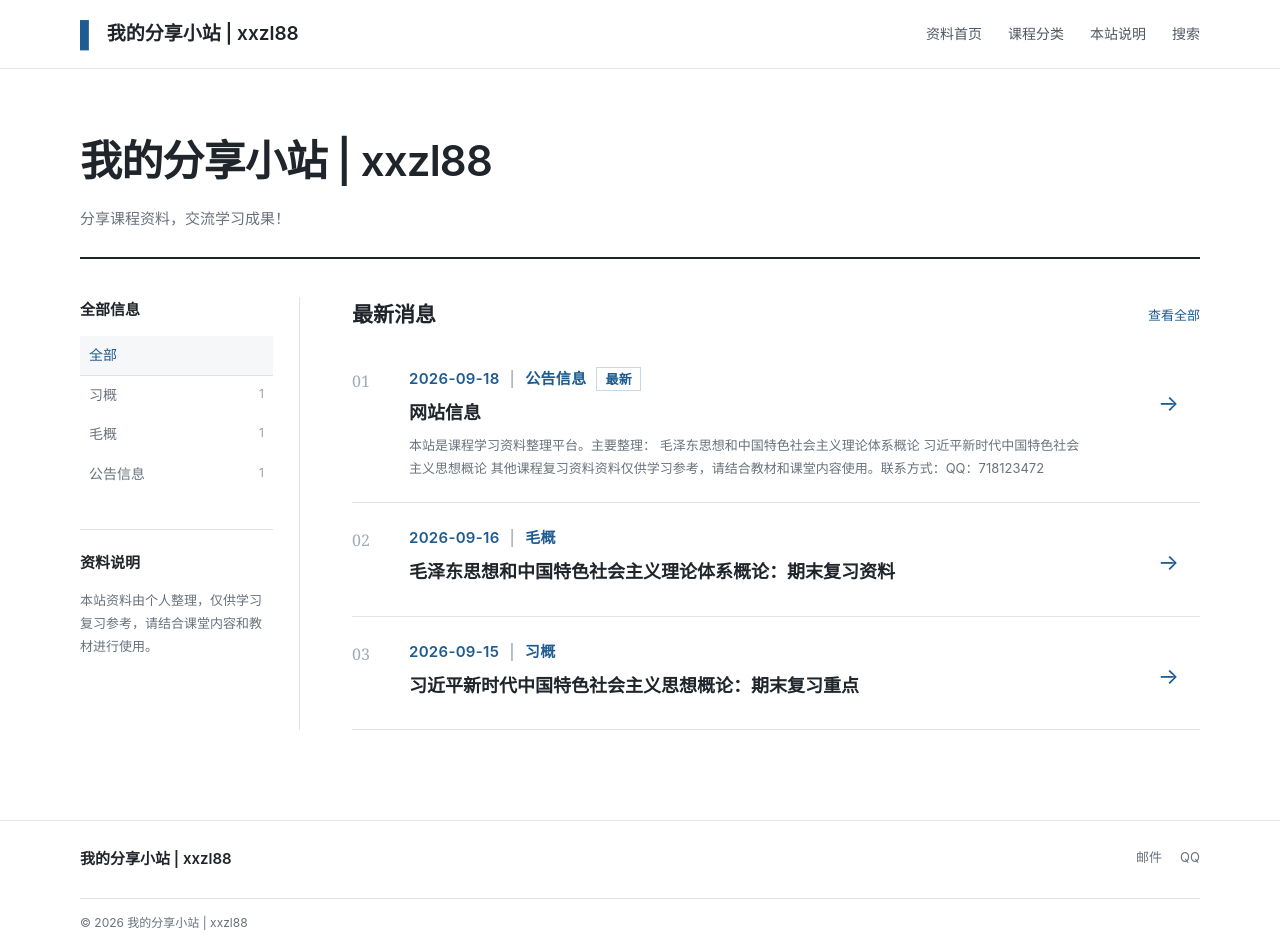
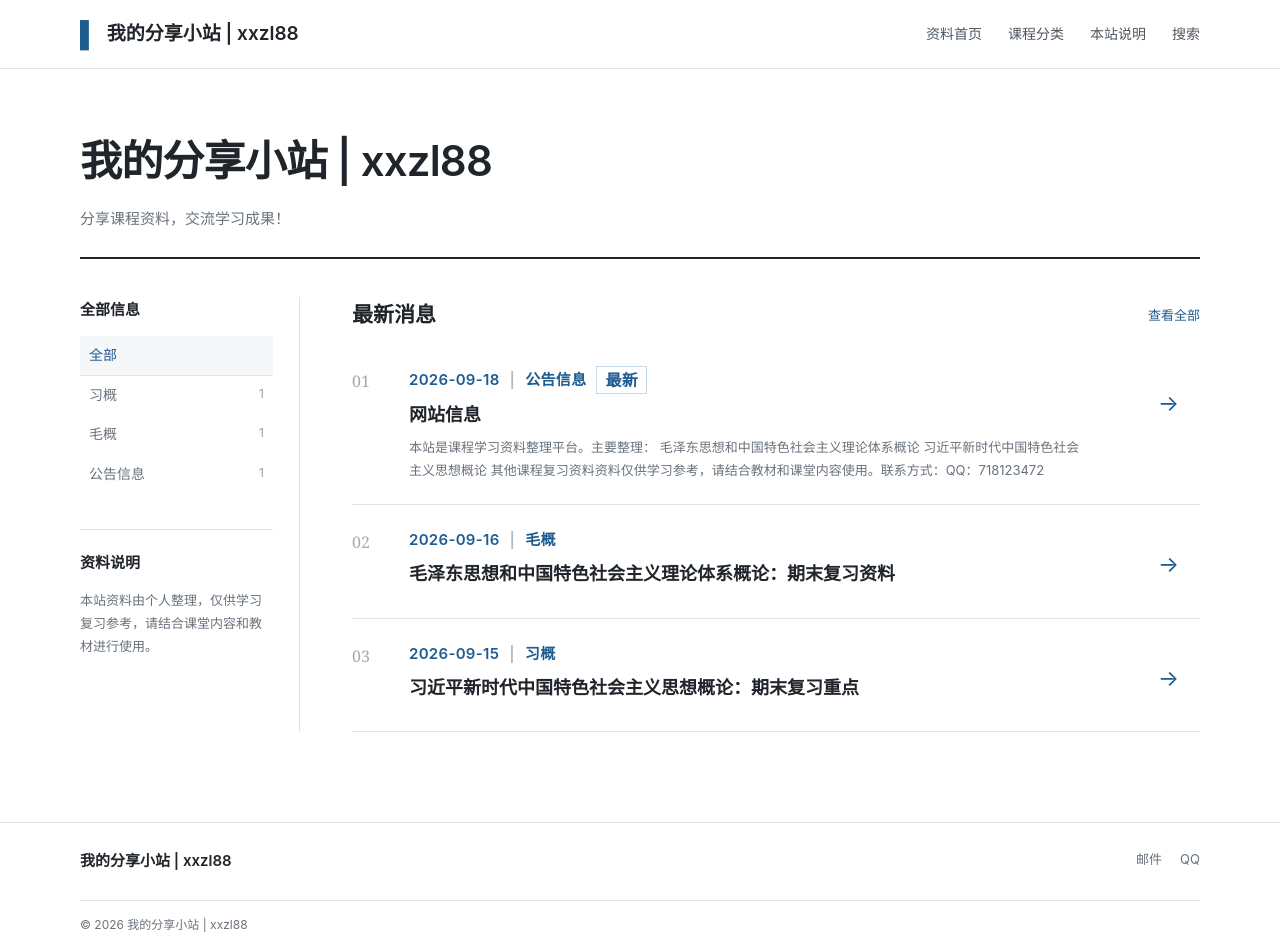
Before and after one commit to xxzl88/csu, a Jekyll site: the page built from index.html, in a window 1280 px wide. Built offline with Jekyll 4.4.1, drawn with Linux system fonts in a browser that asks for light colours; the list of posts is cut into pages by our own code.

Commit message:
Update font size for notice label
Increased font size of notice label from 13px to 16px.

```diff
--- a/assets/css/main.css
+++ b/assets/css/main.css
@@ -49,7 +49,7 @@
   letter-spacing:.02em;
 }
 .separator { color:#b1b8be; }
-.notice-label {border:1px solid #c7d8e8;padding:2px 8px;color:var(--accent);font-size:13px;font-weight:600;line-height:1.4;}
+.notice-label {border:1px solid #c7d8e8;padding:2px 8px;color:var(--accent);font-size:16px;font-weight:600;line-height:1.4;}
 .notice-arrow { padding-top:18px; color:var(--accent); font-size:22px; }
 .notice-arrow:hover { color:var(--accent-dark); }
 .pagination { display:flex; justify-content:center; align-items:center; gap:20px; margin-top:34px; color:var(--muted); font-size:13px; }
```
